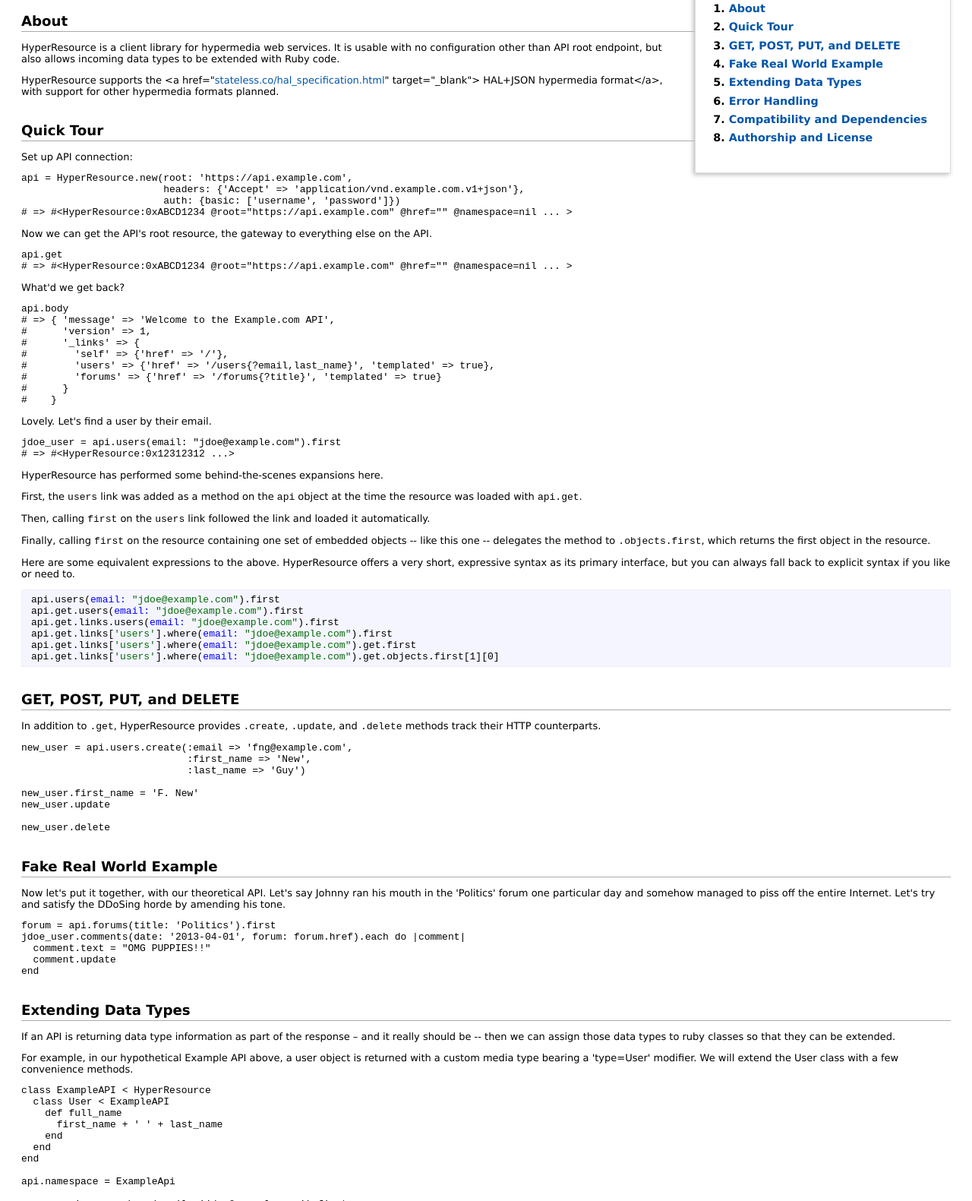
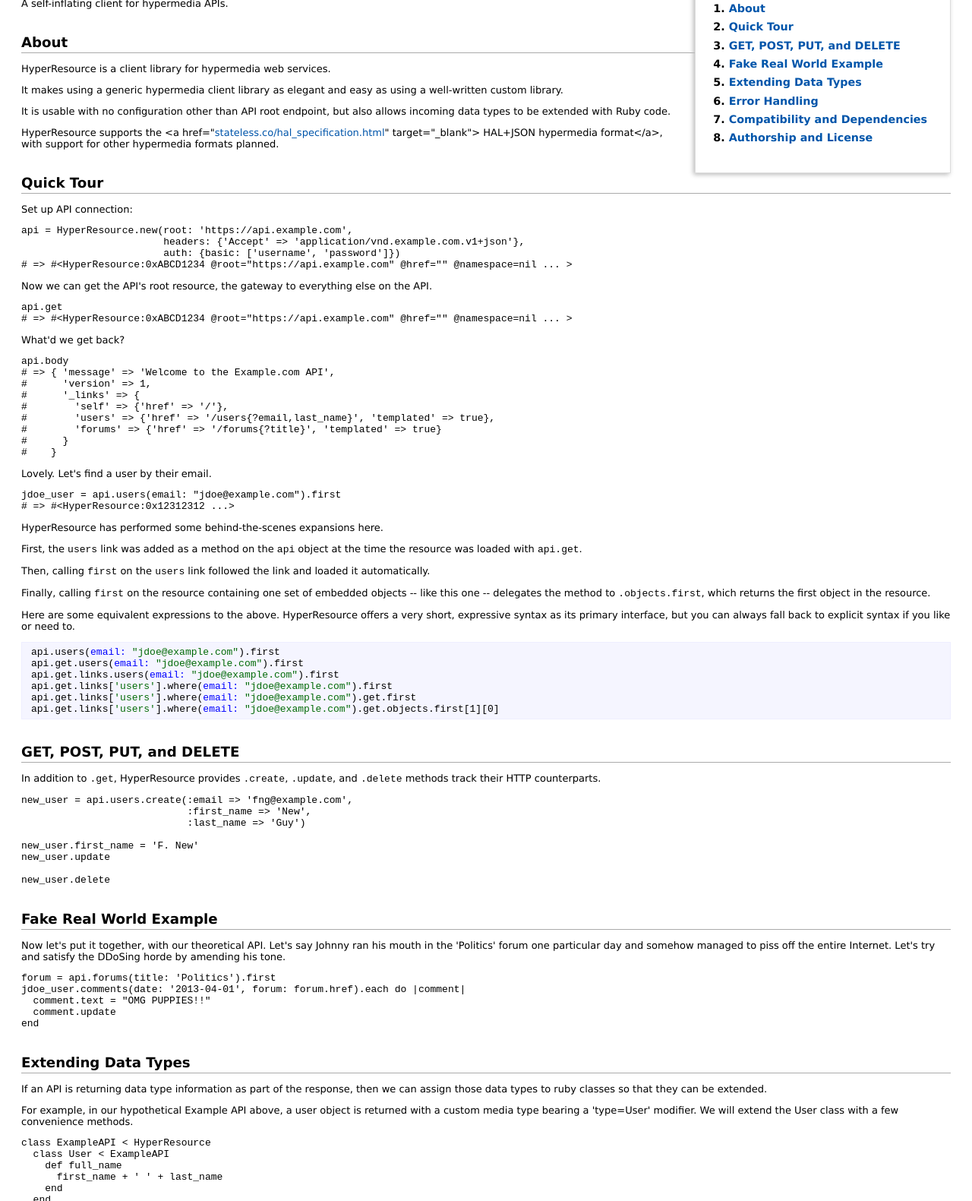
Before and after one commit to gamache/hyperresource, a plain HTML site: page doc/file.README.html in a window 1280 px wide. Shown: the part 103-1684 px from the top of the page at 76% size. Drawn offline with Linux system fonts and the light colour scheme.

Commit message:
generated doc/

```diff
--- a/doc/file.README.html
+++ b/doc/file.README.html
@@ -62,15 +62,21 @@
     <iframe id="search_frame"></iframe>
 
     <div id="content"><div id='filecontents'>
-<h1 id="label-HyperResource+-+a+self-inflating+client+for+hypermedia+APIs">HyperResource - a self-inflating client for hypermedia APIs</h1>
+<h1 id="label-HyperResource">HyperResource</h1>
+
+<p>A self-inflating client for hypermedia APIs.</p>
 
 <h2 id="label-About">About</h2>
 
-<p>HyperResource is a client library for hypermedia web services. It
-is usable
-with no configuration other than API root endpoint, but
-also allows
-incoming data types to be extended with Ruby code.</p>
+<p>HyperResource is a client library for hypermedia web services.</p>
+
+<p>It makes using a generic hypermedia client library as
+elegant and easy as
+using a well-written custom library.</p>
+
+<p>It is usable with no configuration other than API root endpoint, but
+also
+allows incoming data types to be extended with Ruby code.</p>
 
 <p>HyperResource supports the
 &lt;a href=&quot;<a
@@ -186,11 +192,11 @@ amending his tone.</p>
 
 <h2 id="label-Extending+Data+Types">Extending Data Types</h2>
 
-<p>If an API is returning data type information as part of the response –
-and
-it really should be -- then we can assign those data types to
-ruby classes
-so that they can be extended.</p>
+<p>If an API is returning data type information as part of the response,
+then
+we can assign those data types to
+ruby classes so that they can be
+extended.</p>
 
 <p>For example, in our hypothetical Example API above, a user object
 is
@@ -272,7 +278,7 @@ target=&quot;_blank&quot;&gt;@gamache&lt;/a&gt;</p>
 </div></div>
 
     <div id="footer">
-  Generated on Thu Oct 31 20:39:17 2013 by
+  Generated on Thu Oct 31 20:57:48 2013 by
   <a href="http://yardoc.org" title="Yay! A Ruby Documentation Tool" target="_parent">yard</a>
   0.8.7.2 (ruby-2.0.0).
 </div>
```
Also changed, not shown: doc/HyperResource.html (+2 -2 lines), doc/HyperResource/Adapter.html (+1 -1 lines), doc/HyperResource/Adapter/HAL_JSON.html (+1 -1 lines), doc/HyperResource/Attributes.html (+1 -1 lines), doc/HyperResource/ClientError.html (+1 -1 lines), doc/HyperResource/Exception.html (+1 -1 lines), doc/HyperResource/Link.html (+1 -1 lines), doc/HyperResource/Links.html (+1 -1 lines), doc/HyperResource/Modules.html (+1 -1 lines), doc/HyperResource/Modules/HTTP.html (+1 -1 lines), doc/HyperResource/Modules/InternalAttributes.html (+1 -1 lines), doc/HyperResource/Modules/InternalAttributes/ClassMethods.html (+1 -1 lines), doc/HyperResource/Objects.html (+1 -1 lines), doc/HyperResource/Response.html (+1 -1 lines), 5 more files.
